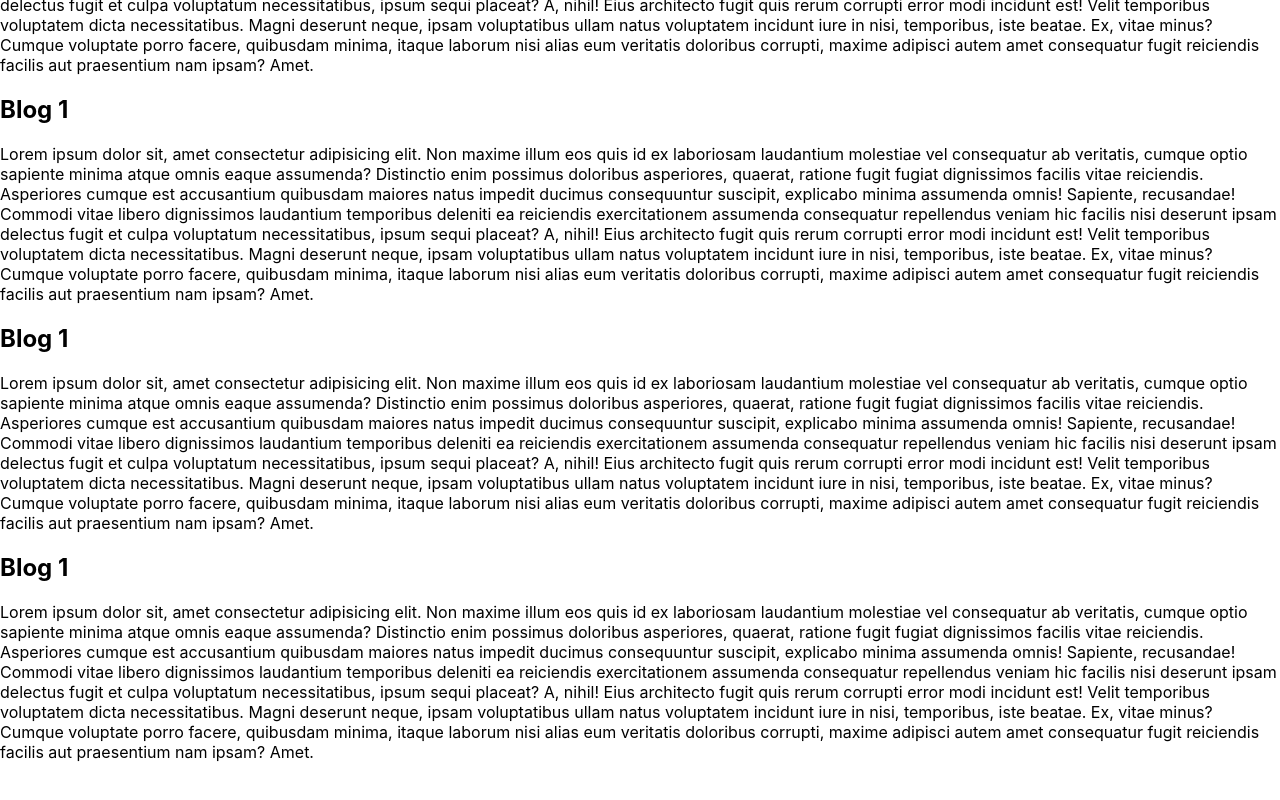
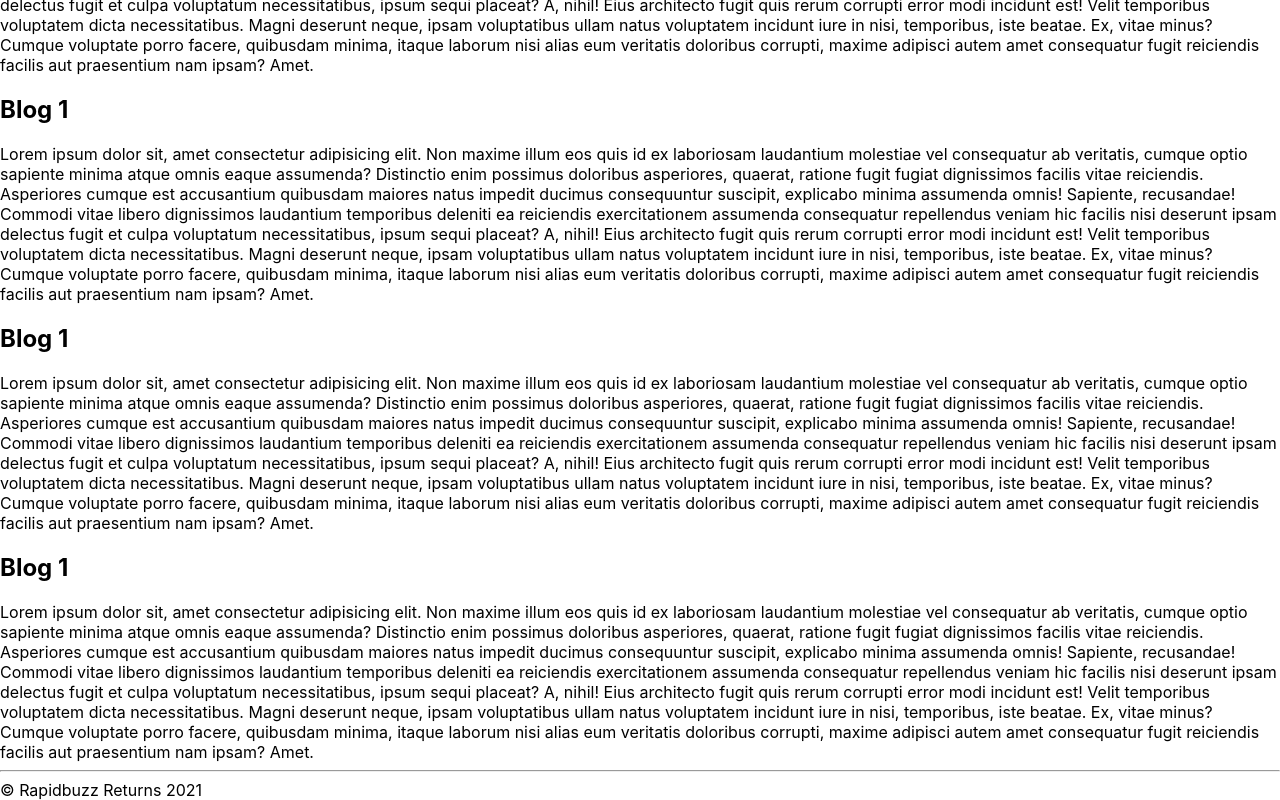
Before and after one commit to pkkrsingh877/react-blog, a React (Create React App) app: page / in a window 1280 px wide. Shown: the part 695-1495 px from the top of the page. Before the commit the page ends 1457 px from the top, so only its background shows below. Built offline with nearby package versions, Linux system fonts and the light colour scheme.

Commit message:
footer added
created footer and seperated files

```diff
--- a/src/App.js
+++ b/src/App.js
@@ -2,6 +2,7 @@ import React from 'react';
 import ReactDOM from 'react-dom';
 import Main from './Main';
 import Header from './Header';
+import Footer from './Footer';
 
 function App() {
   return (
@@ -9,6 +10,8 @@ function App() {
       <Header />
       <hr />
       <Main />
+      <hr />
+      <Footer />
     </div>
   );
 }
--- /dev/null
+++ b/src/Footer.js
@@ -0,0 +1,12 @@
+import React from 'react';
+import ReactDOM from 'react-dom';
+
+function Footer() {
+  return (
+    <footer>
+        &copy; Rapidbuzz Returns 2021
+    </footer>
+  );
+}
+
+export default Footer;
```
